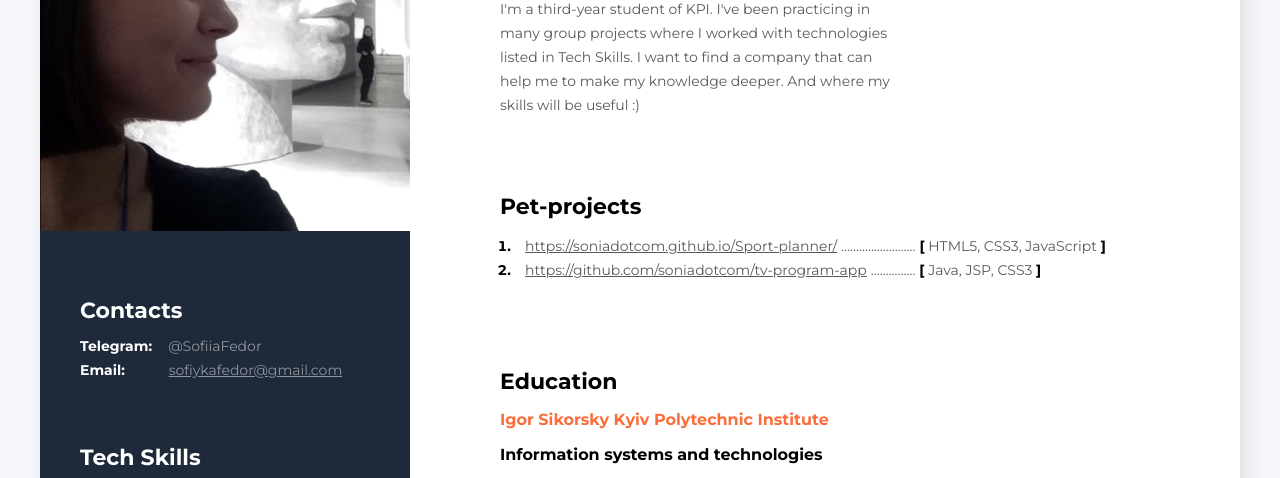
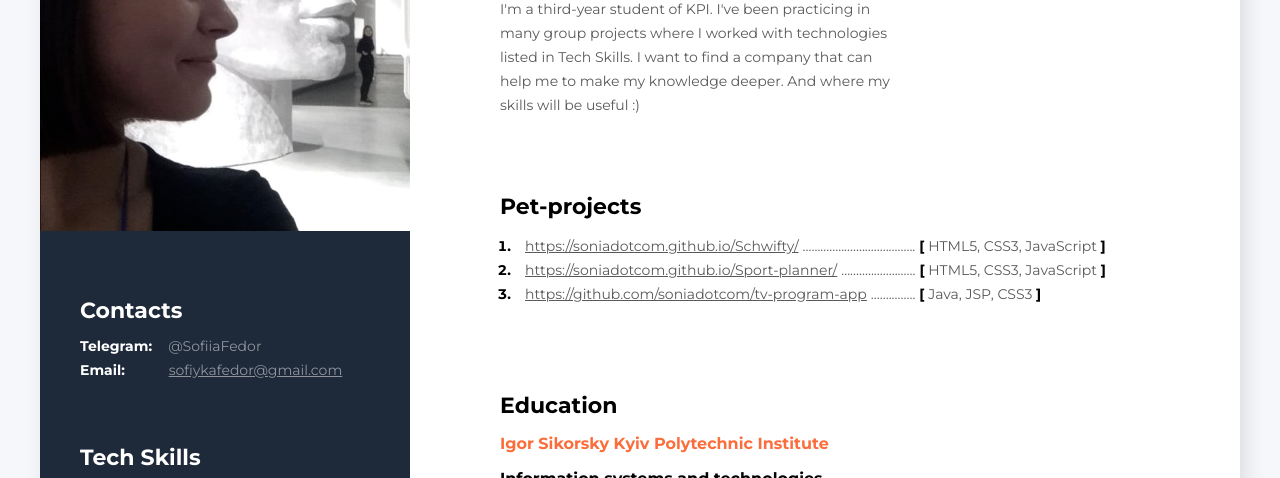
Before and after one commit to soniadotcom/portfolio, a plain HTML site: page index.html in a window 1280 px wide. Shown: the part 276-754 px from the top of the page. Drawn offline with Linux system fonts and the light colour scheme.

Commit message:
second commit

```diff
--- a/index.html
+++ b/index.html
@@ -29,6 +29,11 @@
                 <h3>Pet-projects</h3>
 
                 <ol>
+					<li>
+                        <a href="https://soniadotcom.github.io/Schwifty/">https://soniadotcom.github.io/Schwifty/</a>
+                        <span>......................................</span>
+                        <span class="my-projects-section-brackets">[</span><span> HTML5, CSS3, JavaScript </span><span class="my-projects-section-brackets">]</span>
+                    </li>
                     <li>
                         <a href="https://soniadotcom.github.io/Sport-planner/">https://soniadotcom.github.io/Sport-planner/</a>
                         <span>.........................</span>
```
